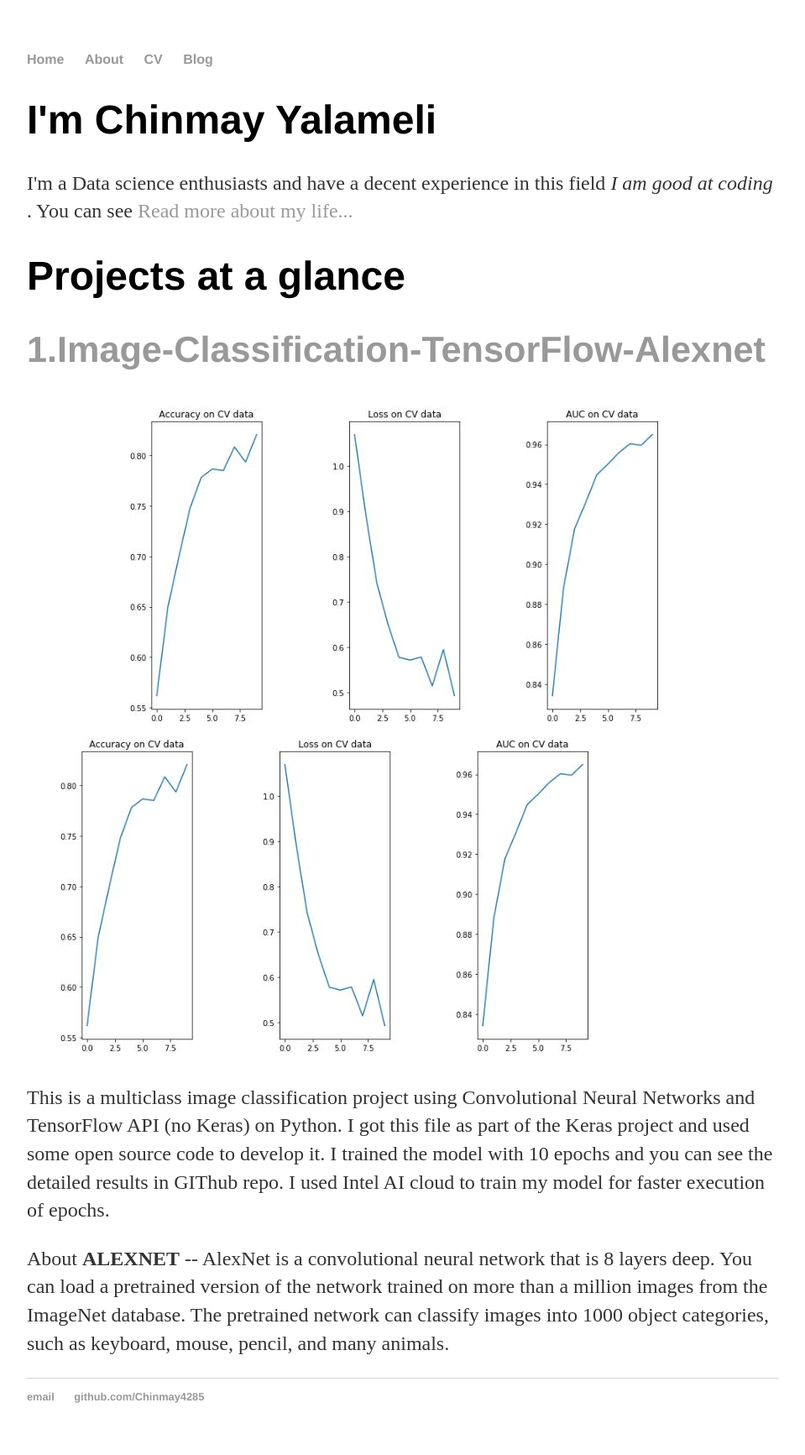
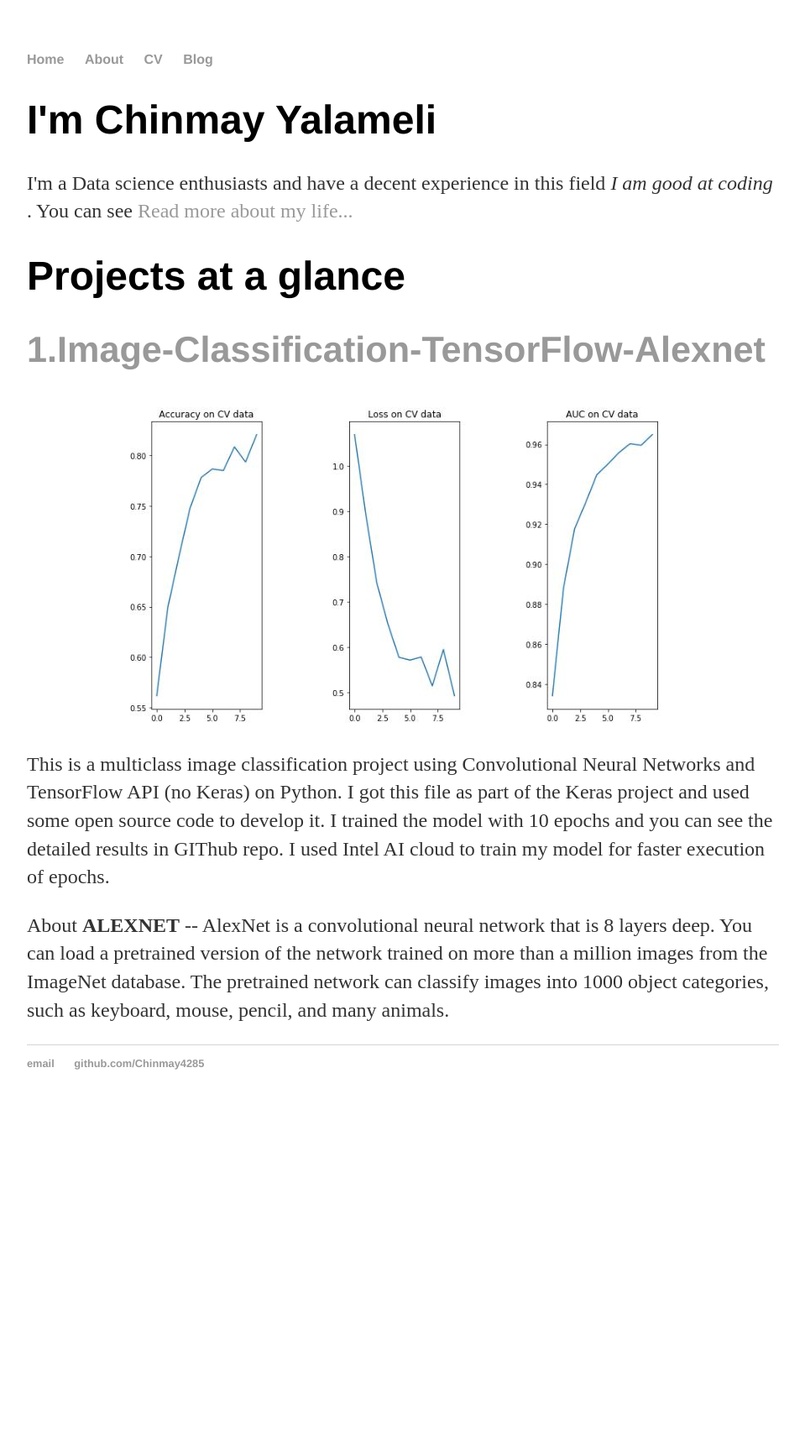
Before and after one commit to Chinmay4285/Chinmay4285.github.io, a Jekyll site: the page built from index.html, in a window 1280 px wide. Shown: the whole page at 84% size, without its empty margins (160-1119 px from the left). Built offline with Jekyll 4.4.1, drawn with Linux system fonts in a browser that asks for light colours; after the commit the page ends 1336 px from its top, so only the background shows below that.

Commit message:
Update index.html

```diff
--- a/index.html
+++ b/index.html
@@ -10,7 +10,6 @@ title: Chinmay Yalameli
 			<h1>Projects at a glance</h1>
 			<h2><a href="https://github.com/Chinmay4285/Image-Classification-TensorFlow-Alexnet">1.Image-Classification-TensorFlow-Alexnet</a></h2>
 			<img src="{{site.url}}/Images/Graphs.jpg" style="display: block; margin: auto;"/>
-			<img src="{{site.url}}/Images/Graphs.jpg" alt="Result"/>
 			<p>This is a multiclass image classification project using Convolutional Neural Networks and TensorFlow API (no Keras) on Python.
 			     I got this file as part of the Keras project and used some open source code to develop it.
 				I trained the model with 10 epochs and you can see the detailed results in GIThub repo. I used Intel AI cloud to train my model for faster execution of epochs.</p>
```
